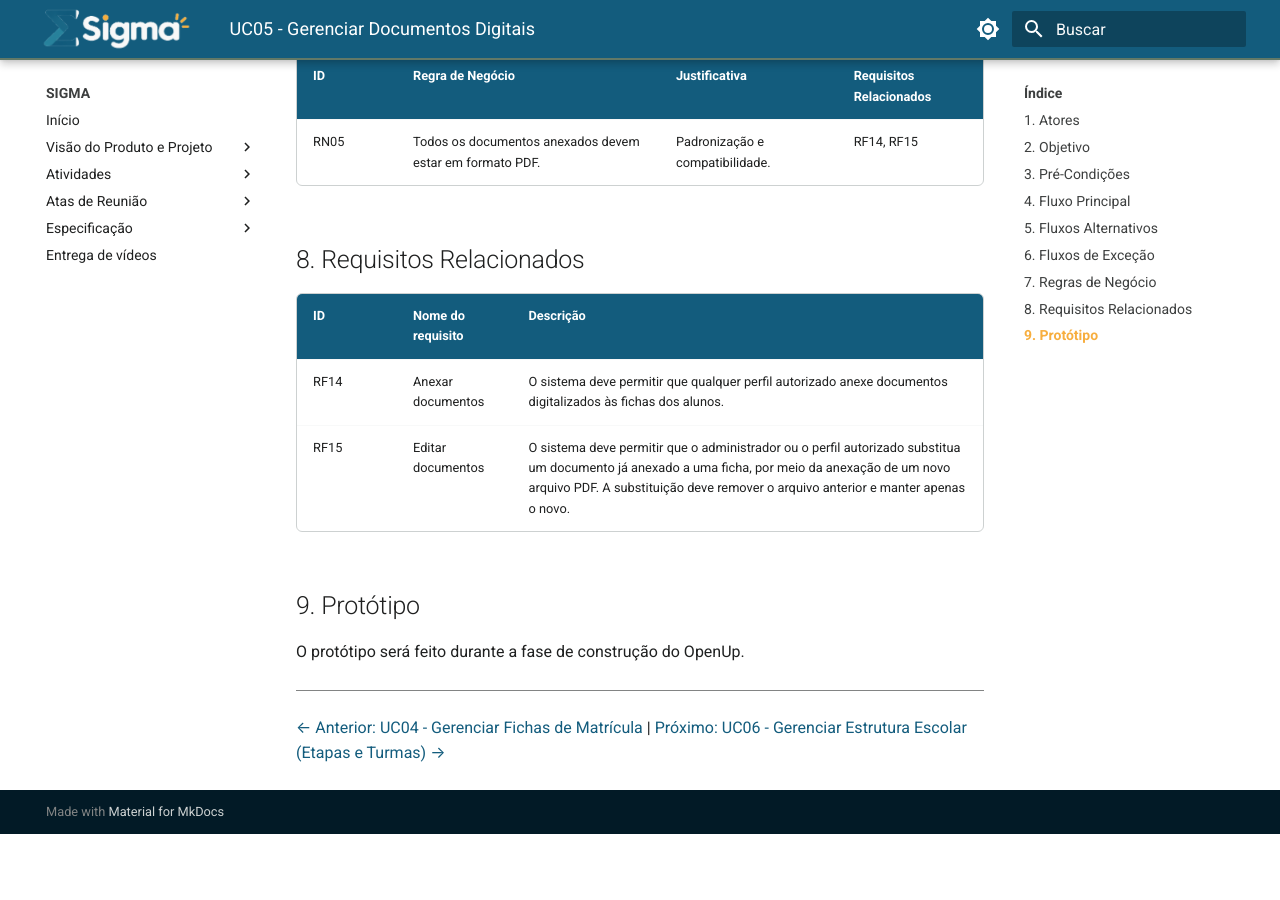
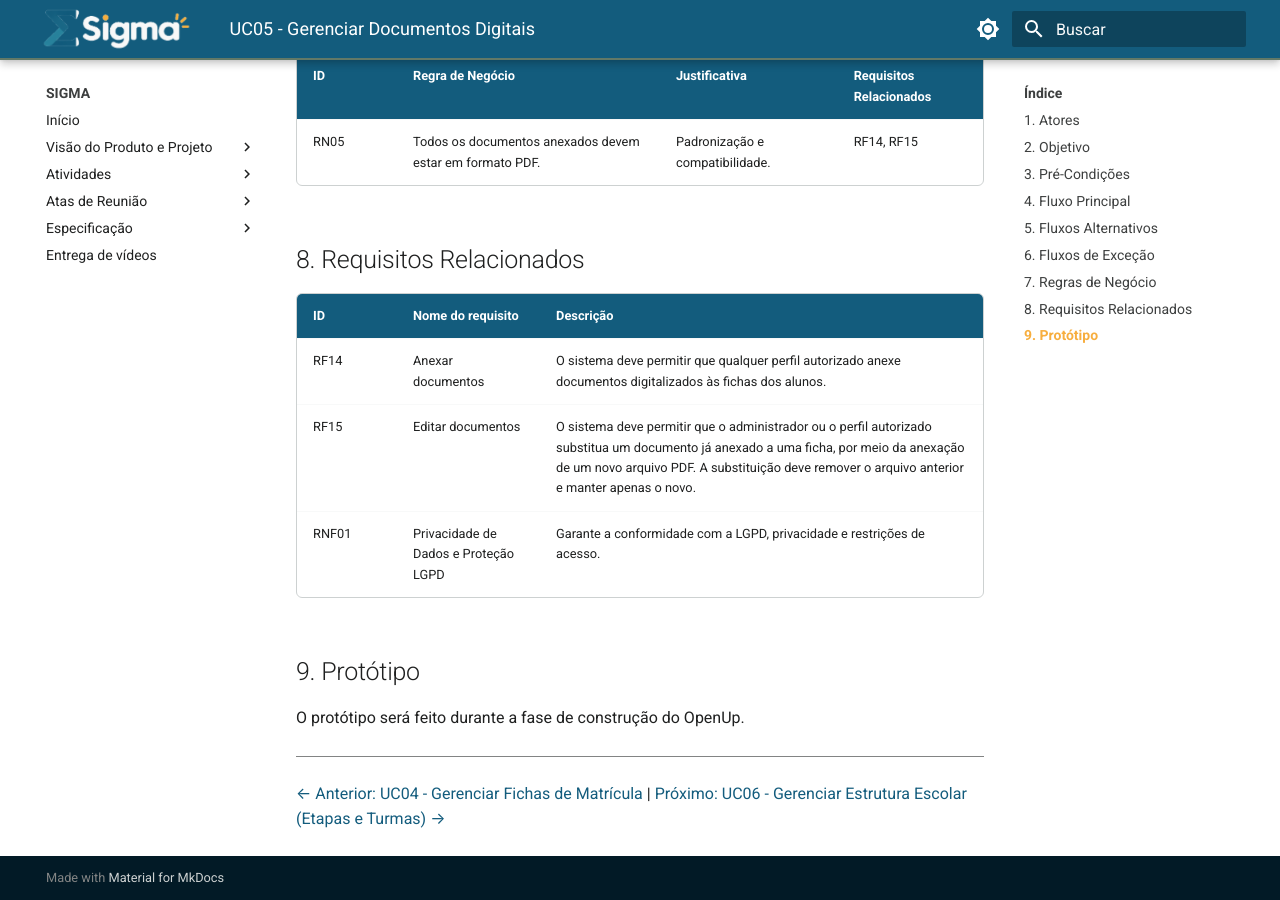
Before and after one commit to mdsreq-fga-unb/REQ-2026.2-T01-Sigma, an MkDocs documentation site: the page built from docs/doc-visao/casos-uso/uc05.md, in a window 1280 px wide and 900 px high, scrolled down 1836 px. Built offline with MkDocs 1.6.1 and Material for MkDocs 9.7.7, drawn with Linux system fonts in a browser that asks for light colours; before the commit the page ends 2670 px from its top, so only the background shows below that.

Commit message:
feat(UC): Adicionando a relação do UC05 com o RNF01

```diff
--- a/docs/doc-visao/casos-uso/uc05.md
+++ b/docs/doc-visao/casos-uso/uc05.md
@@ -65,6 +65,7 @@
 |---|---|---|
 | RF14 | Anexar documentos | O sistema deve permitir que qualquer perfil autorizado anexe documentos digitalizados às fichas dos alunos. |
 | RF15 | Editar documentos | O sistema deve permitir que o administrador ou o perfil autorizado substitua um documento já anexado a uma ficha, por meio da anexação de um novo arquivo PDF. A substituição deve remover o arquivo anterior e manter apenas o novo. |
+| RNF01 | Privacidade de Dados e Proteção LGPD | Garante a conformidade com a LGPD, privacidade e restrições de acesso. |
 
 ## 9. Protótipo
 
```
